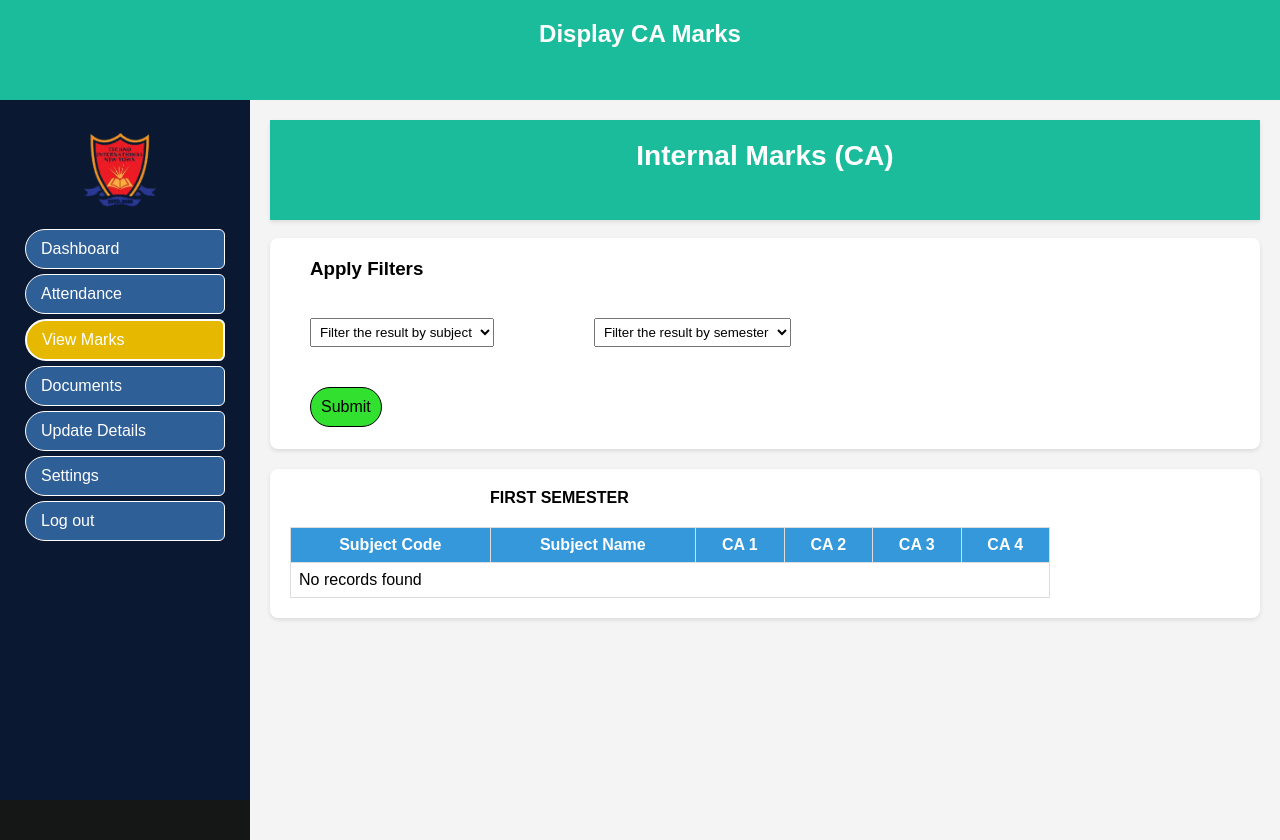
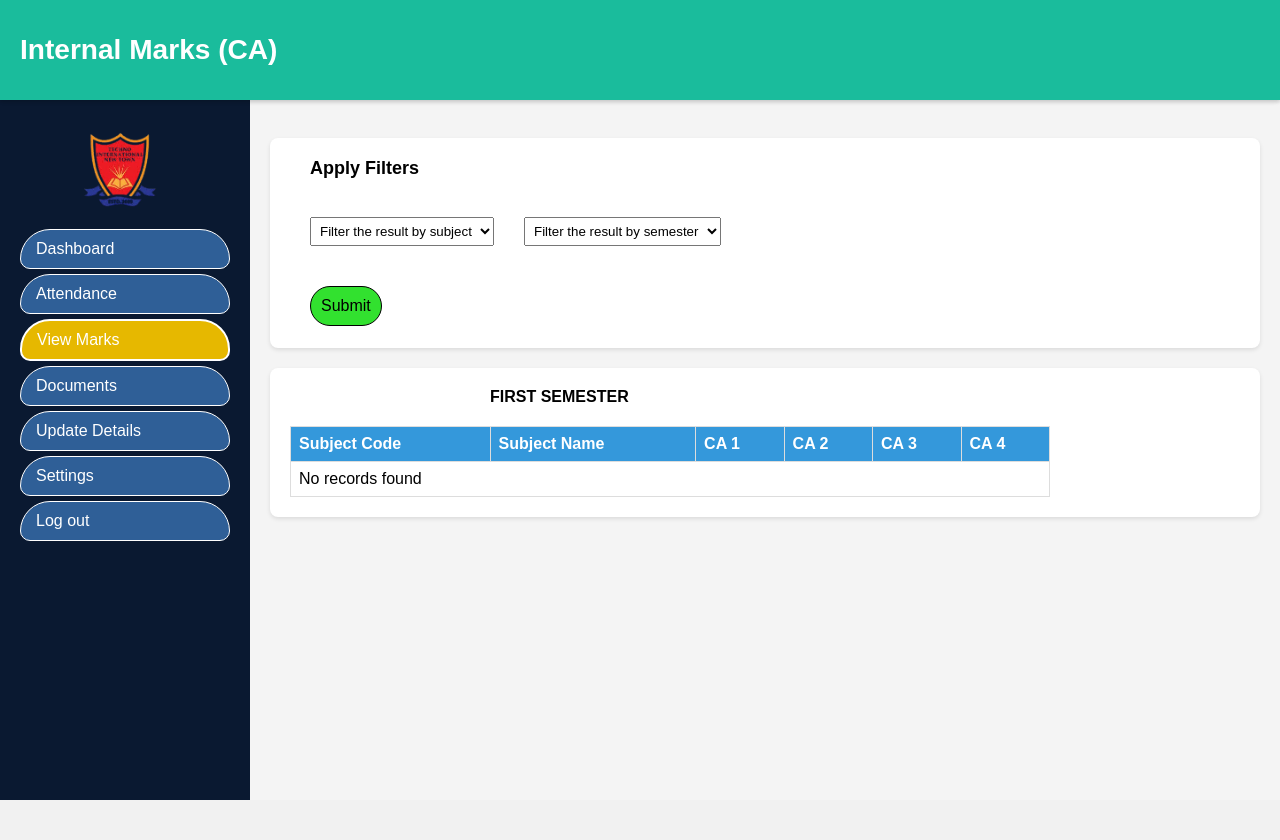
Before and after one commit to Sujal-Sharan/SRMS_25, a PHP site: page /Student_CA.php in a window 1280 px wide. After the commit the page ends 800 px from the top, so only its background shows below. Run offline with PHP 8.4, Linux system fonts and the light colour scheme; data that the repository does not hold is empty.

Commit message:
Fixed css render issue.
TODO: Check and verify for all pages.

```diff
--- a/Styles/global_base.css
+++ b/Styles/global_base.css
@@ -1,4 +1,4 @@
-
+/* Global Reset */
 * {
     box-sizing: border-box;
     margin: 0;
@@ -6,50 +6,51 @@
     font-family: Arial, sans-serif;
 }
 
-body, html {
+html, body {
     height: 100%;
+    background-color: #151717;
 }
 
+/* Layout */
 .layout {
     display: flex;
-    background: #151717;
-    height: calc(100% - 60px); /* leave space for header */
+    min-height: 100vh;
 }
 
+/* Header */
 header {
     background-color: #1abc9c;
     color: white;
-    /* display: flex; */
     align-items: center;
     text-align: center;
     padding: 20px;
     font-size: 24px;
     font-weight: bold;
-    margin: 10px, 20px;
     width: 100%;
     height: 100px;
+    position: fixed;
     top: 0;
+    left: 0;
     z-index: 999;
     box-shadow: 0 2px 4px rgba(0, 0, 0, 0.1);
+    display: flex;
 }
 
-
-/* Sidebar START */
-
+/* Sidebar */
 .sidebar {
     width: 250px;
     padding: 20px;
     color: white;
     background-color: #0A1931;
+    margin-top: 100px;
     height: calc(100vh - 100px);
     overflow-y: auto;
-
 }
 
 .sidebar h2 {
     margin-bottom: 20px;
     padding: 10px;
-    border: 2px, solid;
+    border: 2px solid white;
 }
 
 .sidebar nav a {
@@ -57,20 +58,16 @@ header {
     color: white;
     text-decoration: none;
     padding: 10px 15px;
-    margin: 5px;
-    border: 1px, solid, white;
-    border-bottom-left-radius: 10cm;
-    border-top-left-radius: 10cm;
-    border-top-right-radius: 3cm;
-    border-bottom-right-radius: 3cm;
-    cursor: pointer;
-    background-color:  rgb(47, 95, 151);
+    margin: 5px 0;
+    border: 1px solid white;
+    border-radius: 30px 30px 10px 10px;
+    background-color: rgb(47, 95, 151);
     transition: background-color 0.3s;
 }
 
 .sidebar nav a:hover {
     background-color: #d89013;
-    border: 2px, solid, black;
+    border: 2px solid black;
 }
 
 .sidebar .profile {
@@ -80,17 +77,14 @@ header {
 
 #active {
     background: #e6b800;
-    border: 2px, solid, white;
+    border: 2px solid white;
 }
 
-/* Sidebar END */
-
-/* Main Content START */
-
+/* Main Content */
 .main-content {
     flex: 1;
     background-color: #f4f4f4;
-    padding: 20px;
+    padding: 120px 20px 20px 20px;
     overflow-y: auto;
 }
 
@@ -102,18 +96,37 @@ header {
     box-shadow: 0 2px 4px rgba(0,0,0,0.1);
 }
 
-.card h3{
+.card h3 {
     margin-left: 20px;
+    font-size: 18px;
 }
 
 .filters {
     display: flex;
-    gap: 100px;
+    flex-wrap: wrap;
+    gap: 30px;
     margin: 20px;
+}
+
+.filters-title {
+    font-size: 20px;
+    margin: 10px 20px 0;
+    font-weight: bold;
 }
 
 select {
     padding: 5px;
+    min-width: 150px;
+}
+
+/* Table */
+#table_header {
+    border: none;
+    margin-left: 200px;
+    margin-bottom: 10px;
+    font-weight: bold;
+    font-size: medium;
+    font-family: Arial, Helvetica, sans-serif;
 }
 
 table {
@@ -125,6 +138,8 @@ table {
 th, td {
     border: 1px solid #ddd;
     padding: 8px;
+    text-align: left;
+    word-wrap: break-word;
 }
 
 th {
@@ -132,20 +147,8 @@ th {
     color: white;
 }
 
-#table_header{
-    border: none;
-    margin-left: 200px;
-    margin-bottom: 10px;
-    font-family: Arial, Helvetica, sans-serif;
-    font-weight: bold;
-    font-size: medium;
-}
-
-/* Main Content END */
-
-/* Button START */
-
-.reset-btn{
+/* Buttons */
+.reset-btn {
     background-color: #6c757d;
     color: white;
     padding: 8px 16px;
@@ -162,22 +165,13 @@ th {
 
 .btn {
     background: #ffcc00;
-    border: 1px, solid, white;
+    border: 1px solid white;
     padding: 10px;
     cursor: pointer;
-    border-radius: 4cm;
+    border-radius: 40px;
     font-size: 16px;
 }
 
 .btn:hover {
     background: #e6b800;
 }
-/*
-
-body {
-    padding-top: 100px;
-} */
-
-
-
-/* Button END */
--- a/studentProfile.php
+++ b/studentProfile.php
@@ -70,7 +70,7 @@ $result = $stmt->get_result();
 <body>
 
 	<header>
-		<img src="logo.png" alt="Logo">
+		<img src="logo.png" alt="Logo" style="height: 120px; margin-right: 10px;">
 		<div style="text-align: center; flex: 1;">
 			<h1 style="margin: 0; font-size: 25px; font-weight: bold;">TECHNO INTERNATIONAL NEW TOWN</h1>
 			<p style="margin: 0; font-size: 17px;">(Formerly Known as Techno India College Of Technology)</p>
```
Also changed, not shown: admin_dashboard.php (+11 -3 lines), view_Student_Marks.php (+9 -8 lines).
